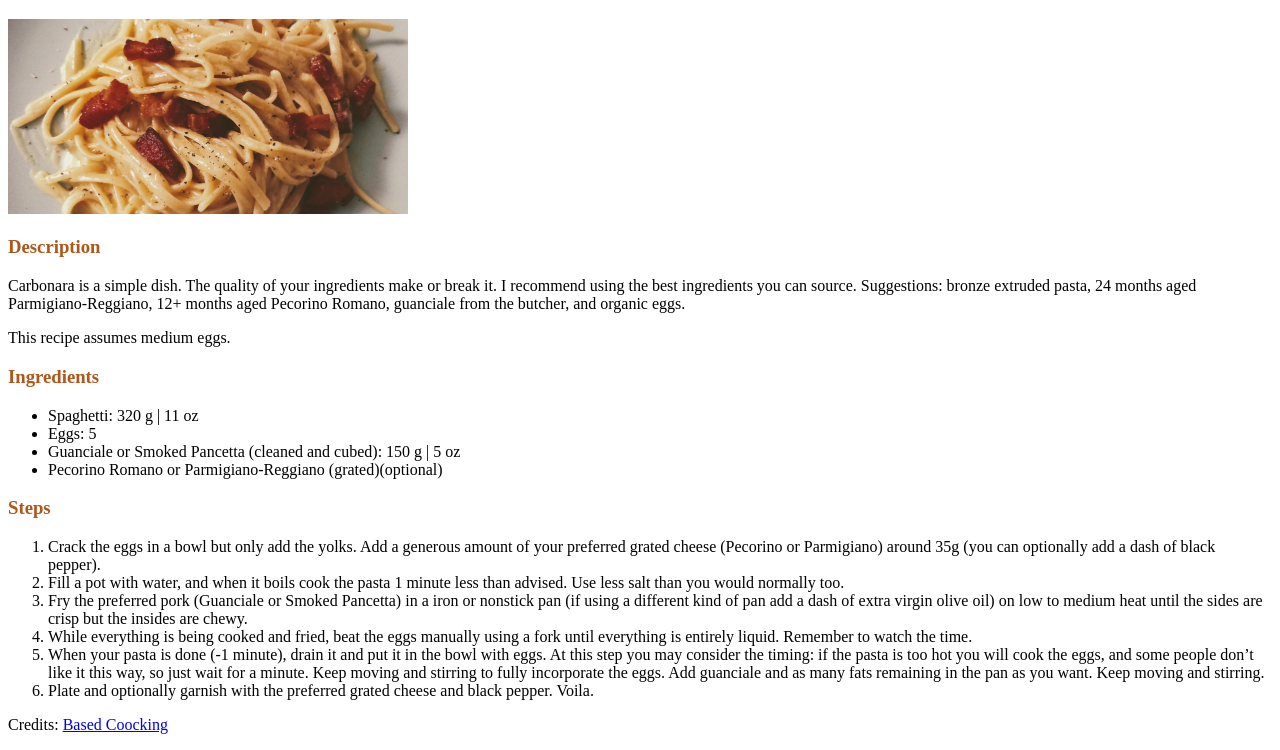
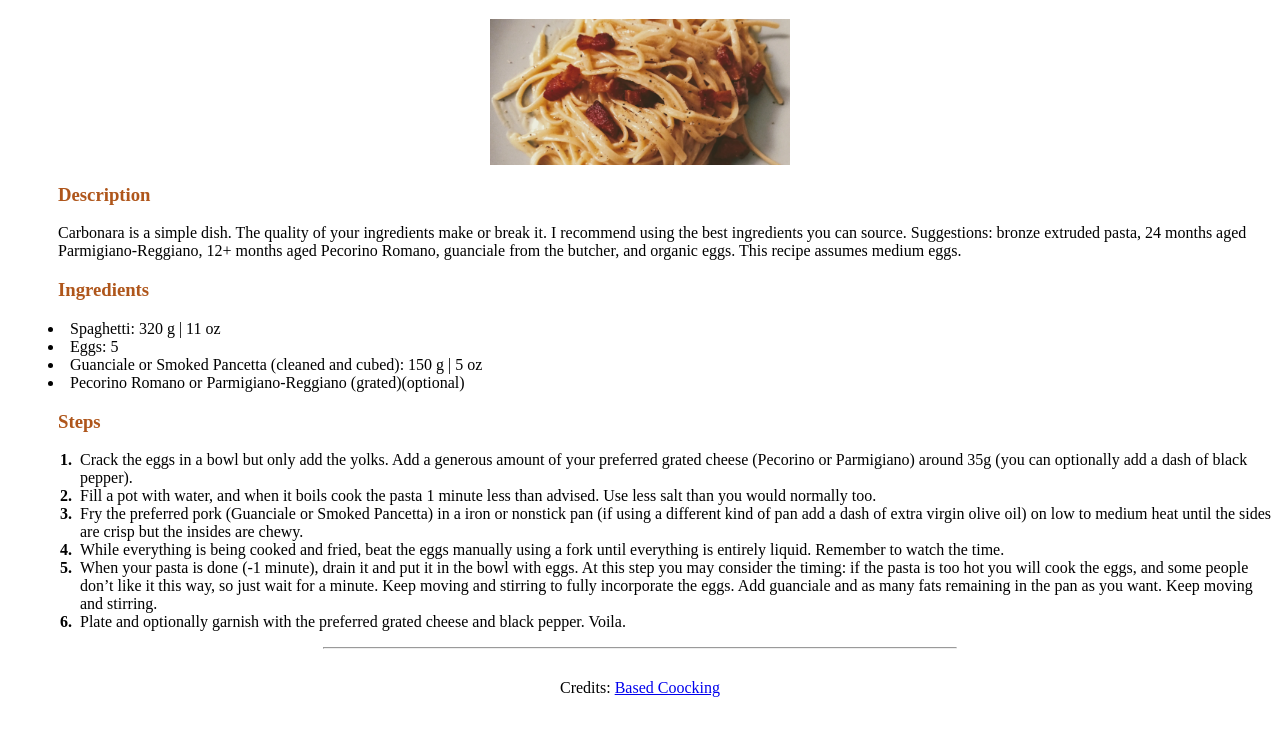
Before and after one commit to Bissmer/bissmer.github.io, a plain HTML site: page odin_recipies/carbonara.html in a window 1280 px wide. Shown: the part 87-837 px from the top of the page. After the commit the page ends 800 px from the top, so only its background shows below. Drawn offline with Linux system fonts and the light colour scheme.

Commit message:
added styling to the rest of pages

```diff
--- a/odin_recipies/carbonara.html
+++ b/odin_recipies/carbonara.html
@@ -10,19 +10,18 @@
         <title>Carbonara receipt</title>
         <meta name="description" content="">
         <meta name="viewport" content="width=device-width, initial-scale=1">
-        <link rel="stylesheet" href="">
+        <link rel="stylesheet" href="style.css">
     </head>
     <body>
         <a href="../index.html" title="Back to index">Back to index</a>
-        <h1>Carbonara</h1>
-        <img src="media/carbonara.webp" class="main-image" alt="Carbonara photo" width="400px">
-        <h3 style="color: rgb(175, 86, 27)">Description</h3>
-        <p>Carbonara is a simple dish. The quality of your ingredients make or break it. I recommend using the best ingredients you can source.
-            Suggestions: bronze extruded pasta, 24 months aged Parmigiano-Reggiano, 12+ months aged Pecorino Romano, guanciale from the butcher, and organic eggs.</p>
-        <p>
-            This recipe assumes medium eggs.
-        </p>
-        <h3 style="color: rgb(175, 86, 27)">Ingredients</h3>
+        <h1 class="main-header">Carbonara</h1>
+        <img src="media/carbonara.webp" class="fit-pictire" alt="Carbonara photo" width="400px">
+        <h3 class="recipies-header">Description</h3>
+        <p class="receipt-description">Carbonara is a simple dish. The quality of your ingredients make or break it. I recommend using the best ingredients you can source.
+            Suggestions: bronze extruded pasta, 24 months aged Parmigiano-Reggiano, 12+ months aged Pecorino Romano, guanciale from the butcher, and organic eggs. This recipe assumes medium eggs.</p>
+
+        <h3 class="recipies-header">Ingredients</h3>
+        <div class="ingredients-block">
         <p>
             <ul>
                 <li>Spaghetti: 320 g | 11 oz</li>
@@ -31,7 +30,9 @@
                 <li>Pecorino Romano or Parmigiano-Reggiano (grated)(optional)</li>
             </ul>
         </p>
-        <h3 style="color: rgb(175, 86, 27)">Steps</h3>
+        </div>
+        <h3 class="recipies-header">Steps</h3>
+        <div class="receipt-steps">
         <p>
             <ol>
                 <li>Crack the eggs in a bowl but only add the yolks. Add a generous amount of your preferred grated cheese (Pecorino or Parmigiano) around 35g (you can optionally add a dash of black pepper).</li>
@@ -42,8 +43,11 @@
                 <li>Plate and optionally garnish with the preferred grated cheese and black pepper. Voila.</li>
             </ol>
         </p>
-        <p>
-            Credits: <a href="https://based.cooking/">Based Coocking</a>
-        </p>
+        </div>
+        <hr class="end-horizontal">
+
+        <div class="credits">
+            Credits: <a href="https://based.cooking/">Based Coocking </a>
+        </div>
     </body>
 </html>
--- a/odin_recipies/style.css
+++ b/odin_recipies/style.css
@@ -46,3 +46,20 @@ h1#main-header {
     width: 50%;
     margin: 0 auto;
 }
+
+ol>li {
+    margin:0;
+    padding:0 0 0 2em;
+    text-indent:-2em;
+    list-style-type:none;
+    counter-increment:item;
+  }
+
+ol>li:before {
+    display:inline-block;
+    width:1.5em;
+    padding-right:0.5em;
+    font-weight:bold;
+    text-align:right;
+    content:counter(item) ".";
+  }
```
Also changed, not shown: index.html (+4 -1 lines), odin_recipies/chicken_pasta.html (+13 -9 lines), odin_recipies/lasagna.html (+1 -1 lines).
